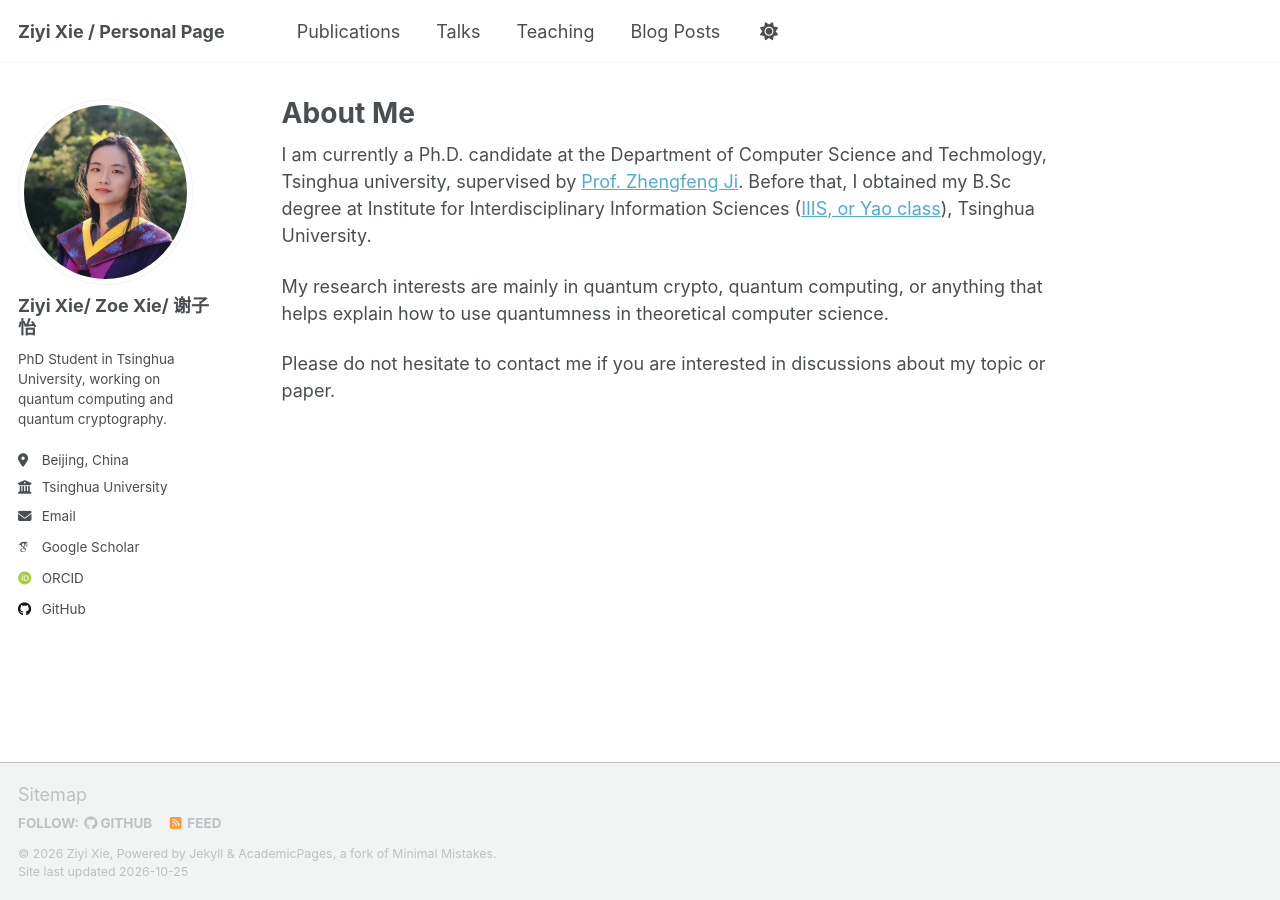
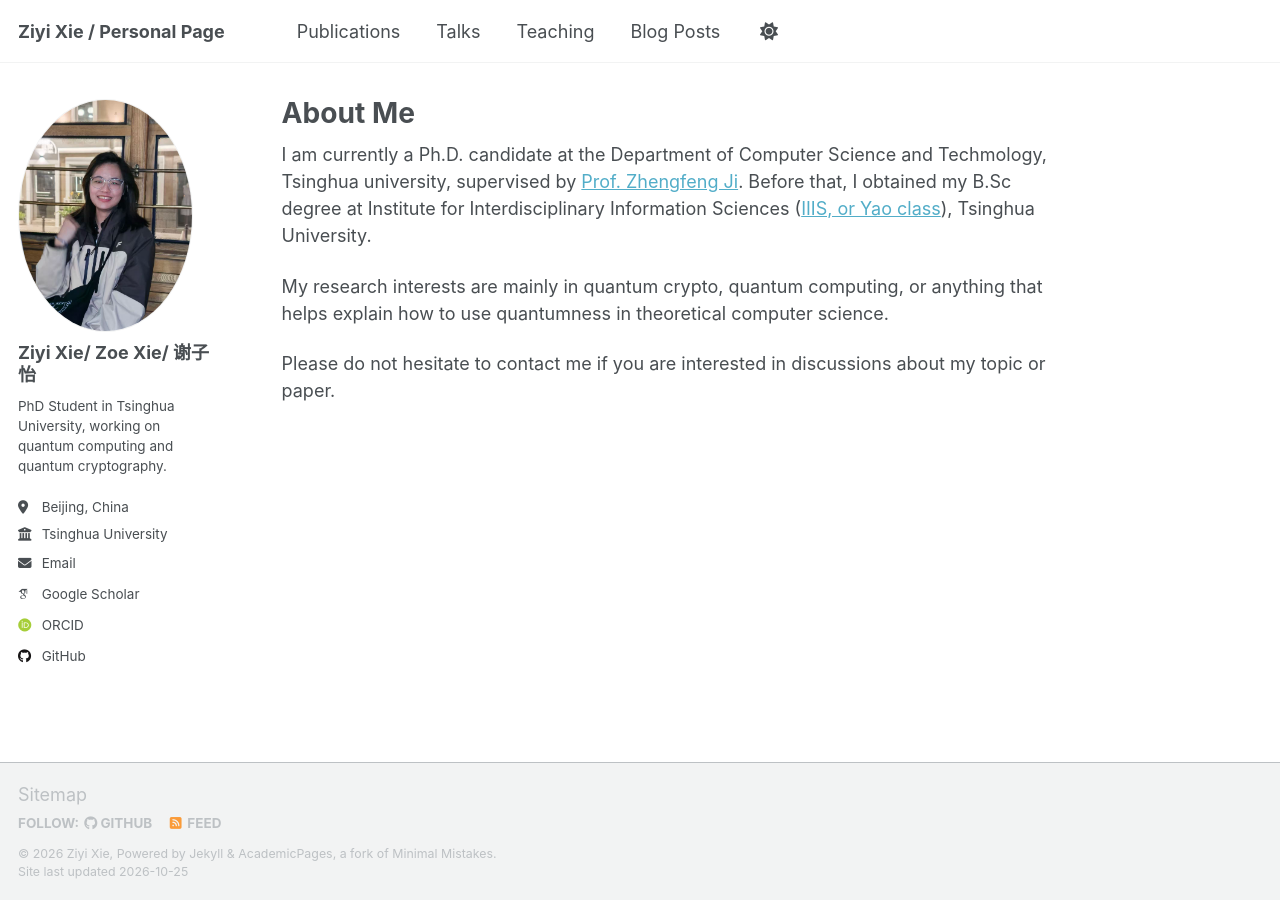
Before and after one commit to zoeabcd/zoeabcd.github.io, a Jekyll site: the page built from _pages/about.md, in a window 1280 px wide. Built offline with Jekyll 4.4.1, drawn with Linux system fonts in a browser that asks for light colours; some web fonts are replaced; a script that is not in the unit is left out.

Commit message:
upd selfie

```diff
--- a/_includes/author-profile.html
+++ b/_includes/author-profile.html
@@ -7,11 +7,13 @@
 <div itemscope itemtype="http://schema.org/Person">
 
   <div class="author__avatar">
-    {% if author.avatar contains "://" %}
-    	<img src="{{ author.avatar }}" alt="{{ author.name }}"  fetchpriority="high" />
-    {% else %}
-    	<img src="{{ author.avatar | prepend: "/images/" | prepend: base_path }}" class="author__avatar" alt="{{ author.name }}"  fetchpriority="high" />
-    {% endif %}
+    <span class="author__avatar-frame">
+      {% if author.avatar contains "://" %}
+        <img src="{{ author.avatar }}" alt="{{ author.name }}" fetchpriority="high" />
+      {% else %}
+        <img src="{{ author.avatar | prepend: "/images/" | prepend: base_path }}" alt="{{ author.name }}" fetchpriority="high" />
+      {% endif %}
+    </span>
   </div>
 
   <div class="author__content">
--- a/_sass/layout/_sidebar.scss
+++ b/_sass/layout/_sidebar.scss
@@ -84,23 +84,38 @@
   display: table-cell;
   vertical-align: top;
   width: 36px;
-  // set width only, for non-square avatars
-  // height: 36px;
 
   @include breakpoint($large) {
     display: block;
-    width: auto;
-    height: auto;
+    width: 175px;
+    max-width: 100%;
   }
 
-  img {
-    max-width: 175px;
+  .author__avatar-frame {
+    display: block;
+    position: relative;
+    width: 100%;
+    aspect-ratio: 1279 / 1706;
+    overflow: hidden;
     border-radius: 50%;
 
     @include breakpoint($large) {
-      padding: 5px;
       border: 1px solid var(--global-border-color);
     }
+  }
+
+  // Keep the original portrait proportions and oval shape, with only 12% zoom.
+  // Preserve my_pic.jpg unchanged; the framing is applied only on the page.
+  .author__avatar-frame img {
+    position: absolute;
+    width: 112%;
+    max-width: none;
+    height: auto;
+    left: -6%;
+    top: -6%;
+    padding: 0;
+    border: 0;
+    border-radius: 0;
   }
 }
 
```
Also changed, not shown: images/my_pic.jpg, images/selfie2.jpg (added).
